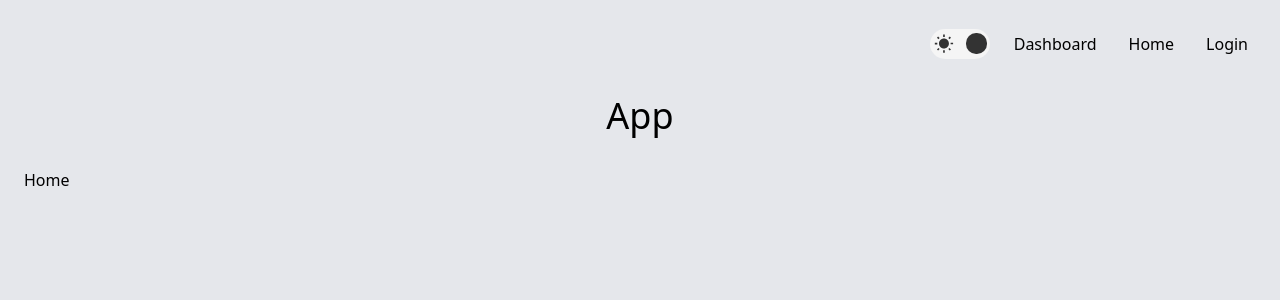
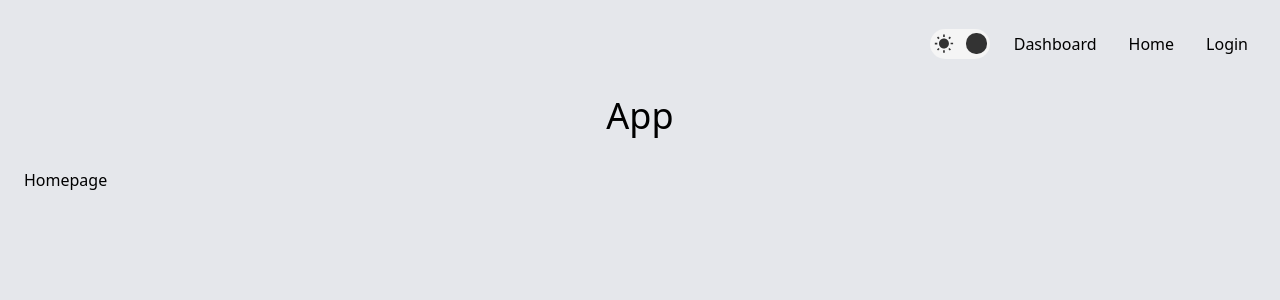
Before and after one commit to egolegegit/2_Frontend_lesson_2_8, a React (Create React App) app: page / in a window 1280 px wide. Shown: the top 300 px of the page. Built offline with nearby package versions, Linux system fonts and the light colour scheme; what @tailwindcss/typography would draw is missing.

Commit message:
fix name component

```diff
--- a/src/app/components/home.jsx
+++ b/src/app/components/home.jsx
@@ -1,7 +1,11 @@
 import React from 'react'
 
 const Home = () => {
-  return <div>Home</div>
+  return (
+    <div>
+      Homepage
+    </div>
+  )
 }
 
 export default Home
```
